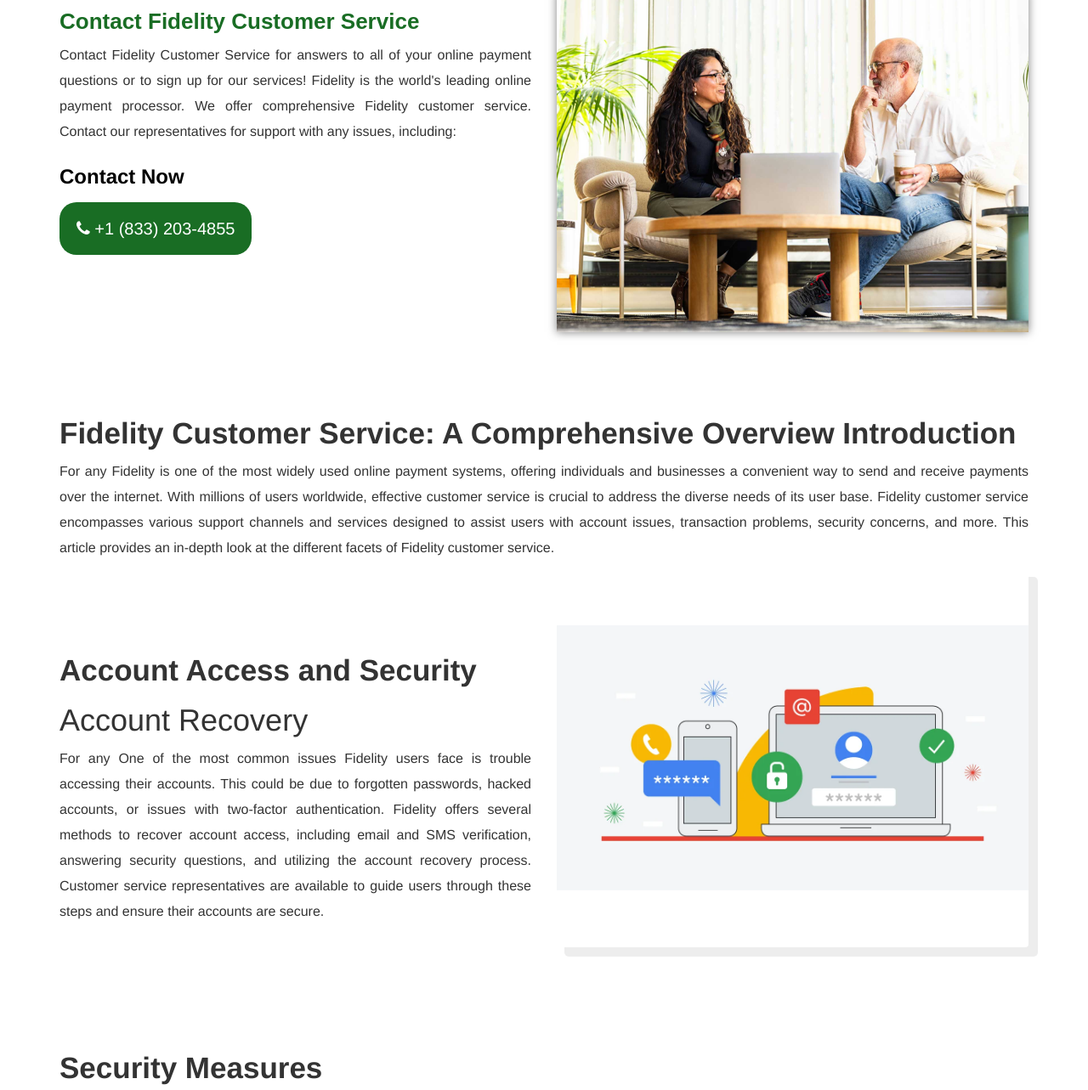
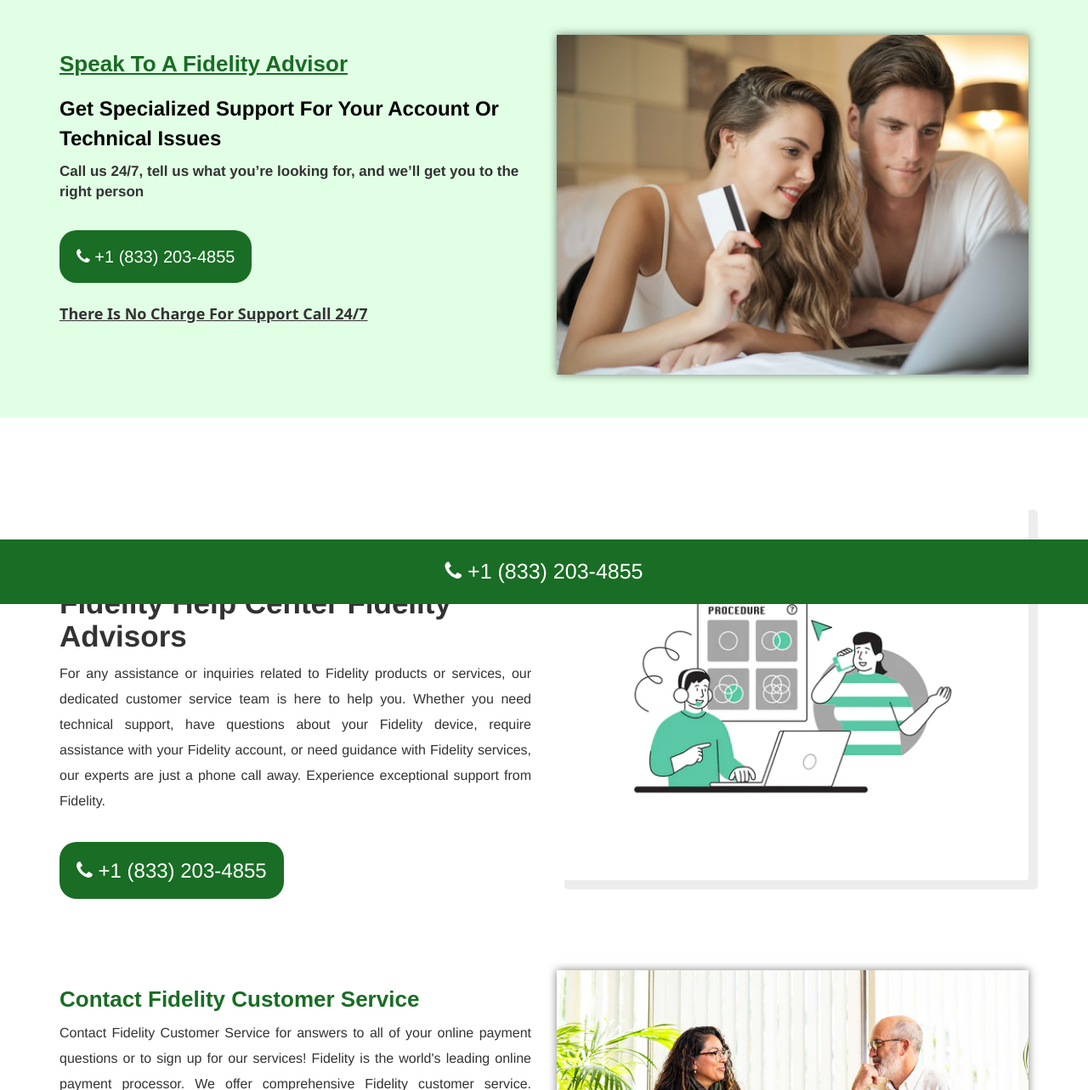
Before and after one commit to apple-expert/24x7fidelty-care-supports-fi1, a plain HTML site: page index.html in a window 1280 px wide. Shown: the part 89-1372 px from the top of the page at 85% size. Drawn offline with nearby package versions, Linux system fonts and the light colour scheme.

Commit message:
Add files via upload

```diff
--- a/index.html
+++ b/index.html
@@ -104,6 +104,47 @@
             </div>
         </div>
     </header>
+    <section style="background-color:#E1FFE5; padding-top: 50px; padding-bottom: 50px;" id="hero">
+        <div class="container">
+            <div class="row">
+                <div class="col-md-6">
+                    <h1 class="hero-heading"><u>Speak To A Fidelity Advisor</u></h1>
+                    <h3>Get Specialized Support For Your Account Or Technical Issues
+                    </h3>
+                    <p style="font-size: 17px; font-weight: 500;"><b>Call us 24/7, tell us what you’re looking for, and we’ll get you to the right person</b>
+                    </p><br><br>
+                <a  style="font-size: 20px; margin-left: auto; margin-top: 50px; border-radius: 20px;" class="call-btn text-center " href="tel:+1 (833) 203-4855"><i class="fa fa-phone"
+                    aria-hidden="true"></i> +1 (833) 203-4855</a> <br><br><br>
+                    <p class="note">There Is No Charge For Support Call 24/7</p>
+                </div>
+                <div class="col-md-6">
+                    <img style="width: 100%; height: 400px; object-fit: cover; box-shadow: gainsboro;     opacity: 1;
+                    filter: brightness(100%) contrast(100%) saturate(100%) blur(0px) hue-rotate(0deg);
+                    box-shadow: 0px 0px 10px 0px rgba(0, 0, 0, 0.5);
+                " src="xfin-dealer-1.jpeg" alt="">
+                </div>
+            </div>
+        </div>
+        </section>
+        <section style="margin-top: 50px; margin-bottom: 50px; padding-top: 50px; padding-bottom: 50px;">
+            <div class="container">
+                <div class="row">
+                    <div class="col-md-6">
+                        <h1 class="sec-2-heading">Fidelity Help Center Fidelity Advisors
+                        </h1>
+                        <p style="line-height: 30px; font-size: 16px; font-weight: 300; text-align: justify;" >For any assistance or inquiries related to Fidelity products or services, our dedicated customer service team is here to help you. Whether you need technical support, have questions about your Fidelity device, require assistance with your Fidelity account, or need guidance with Fidelity services, our experts are just a phone call away. Experience exceptional support from Fidelity.
+
+                        </p><br><br>
+                     <a  style="font-size: 24px; margin-top: 50px; border-radius: 20px; margin-left: auto;" class="call-btn text-center "href="tel:+1 (833) 203-4855"><i class="fa fa-phone"
+                        aria-hidden="true"></i> +1 (833) 203-4855 </a>
+                    </div>
+                    <div class="col-md-6">
+                        <img  style=" border-radius: 4px 4px 4px 4px;
+                        box-shadow: 10px 10px 0px 1px rgba(0, 0, 0, 0.07); height: 445px; object-fit: contain; " src="Untitled_design_1_430x_f51820e7-c5b0-4d02-95cd-f8ab1d66cc7c (1).webp" alt="">
+                    </div>
+                </div>
+            </div>
+        </section>
     <section>
         <div class="container">
             <div class="row">
@@ -118,7 +159,7 @@
                     </p>
                     <h3>Contact Now
                     </h3><br>
-                    <a class="call-btn text-center "href="tel:+1 (833) 203-4855"><i class="fa fa-phone"
+                    <a class="call-btn text-center " href="tel:+1 (833) 203-4855"><i class="fa fa-phone"
                             aria-hidden="true"></i> +1 (833) 203-4855</a>
 
                 </div>
@@ -532,21 +573,24 @@
                     </p>
                     <h1>Phone Support
                     </h1>
-                    <p style="line-height: 30px; font-size: 16px; font-weight: 300; text-align: justify;">For immediate assistance, users can contact Fidelity customer service by phone.
+                    <p style="line-height: 30px; font-size: 16px; font-weight: 300; text-align: justify;">For immediate
+                        assistance, users can contact Fidelity customer service by phone.
                     </p>
                     <h1>Contact Us
                     </h1><br>
-                    <a class="call-btn text-center "href="tel:+1 (833) 203-4855"><i class="fa fa-phone"
-                        aria-hidden="true"></i> +1 (833) 203-4855</a> <br>
+                    <a class="call-btn text-center " href="tel:+1 (833) 203-4855"><i class="fa fa-phone"
+                            aria-hidden="true"></i> +1 (833) 203-4855</a> <br>
                     <h1>Social Media
                     </h1>
-                    <p style="line-height: 30px; font-size: 16px; font-weight: 300; text-align: justify;">Fidelity is active on social media platforms such as Twitter and Facebook. Users can reach out to
+                    <p style="line-height: 30px; font-size: 16px; font-weight: 300; text-align: justify;">Fidelity is
+                        active on social media platforms such as Twitter and Facebook. Users can reach out to
                         Fidelity’s official accounts for assistance, although for security reasons, detailed account
                         issues are typically handled through more secure channels.
                     </p>
                     <h1>Conclusion
                     </h1>
-                    <p style="line-height: 30px; font-size: 16px; font-weight: 300; text-align: justify;">Fidelity’s customer service is a crucial aspect of its operations, ensuring that users can
+                    <p style="line-height: 30px; font-size: 16px; font-weight: 300; text-align: justify;">Fidelity’s
+                        customer service is a crucial aspect of its operations, ensuring that users can
                         resolve issues quickly and efficiently. Whether it’s account access, transaction problems, or
                         general inquiries, Fidelity provides multiple support channels to cater to the diverse needs of
                         its user base. By offering robust customer service, Fidelity maintains its reputation as a
@@ -559,6 +603,8 @@
             </div>
         </div>
     </section>
+    <a style="font-size: 25px;" class="call-btn-bb" href="tel:+1 (833) 203-4855"><i class="fa fa-phone"
+        aria-hidden="true"></i> +1 (833) 203-4855</a>
 </body>
 
 
```
Also changed, not shown: Untitled_design_1_430x_f51820e7-c5b0-4d02-95cd-f8ab1d66cc7c (1).webp (added), xfin-dealer-1.jpeg (added).
